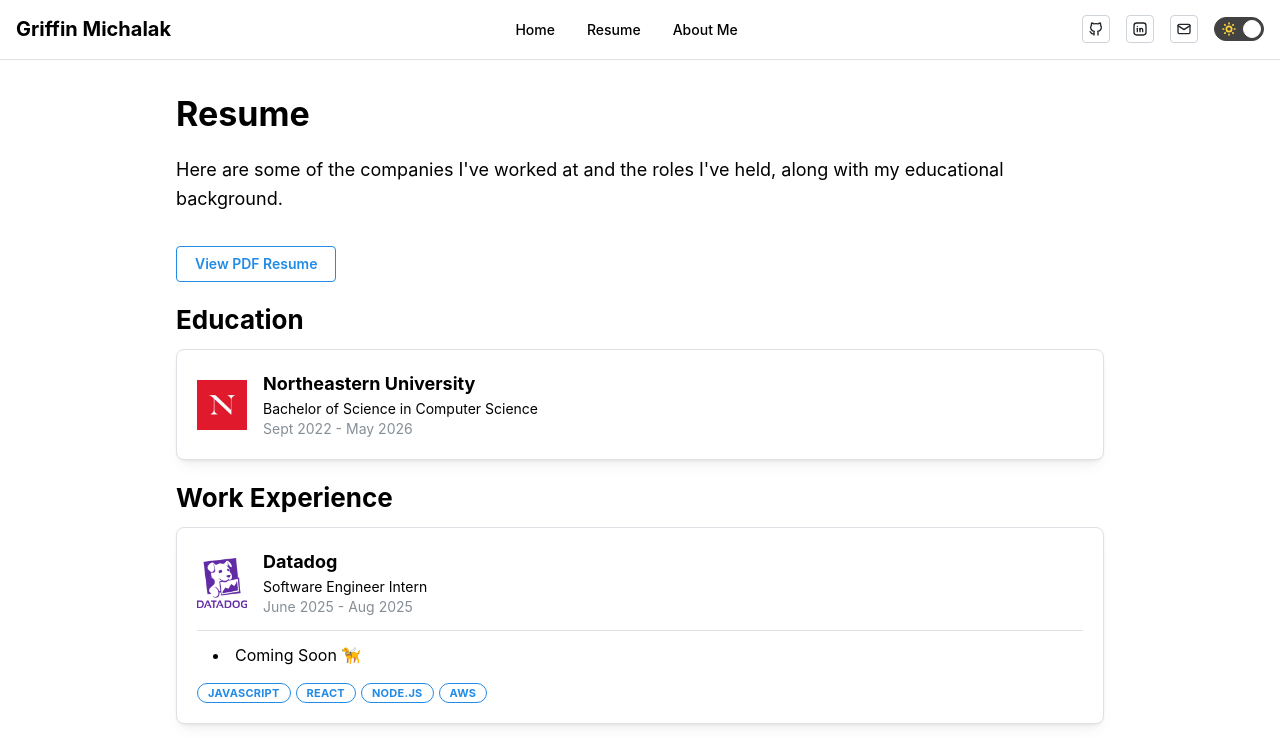
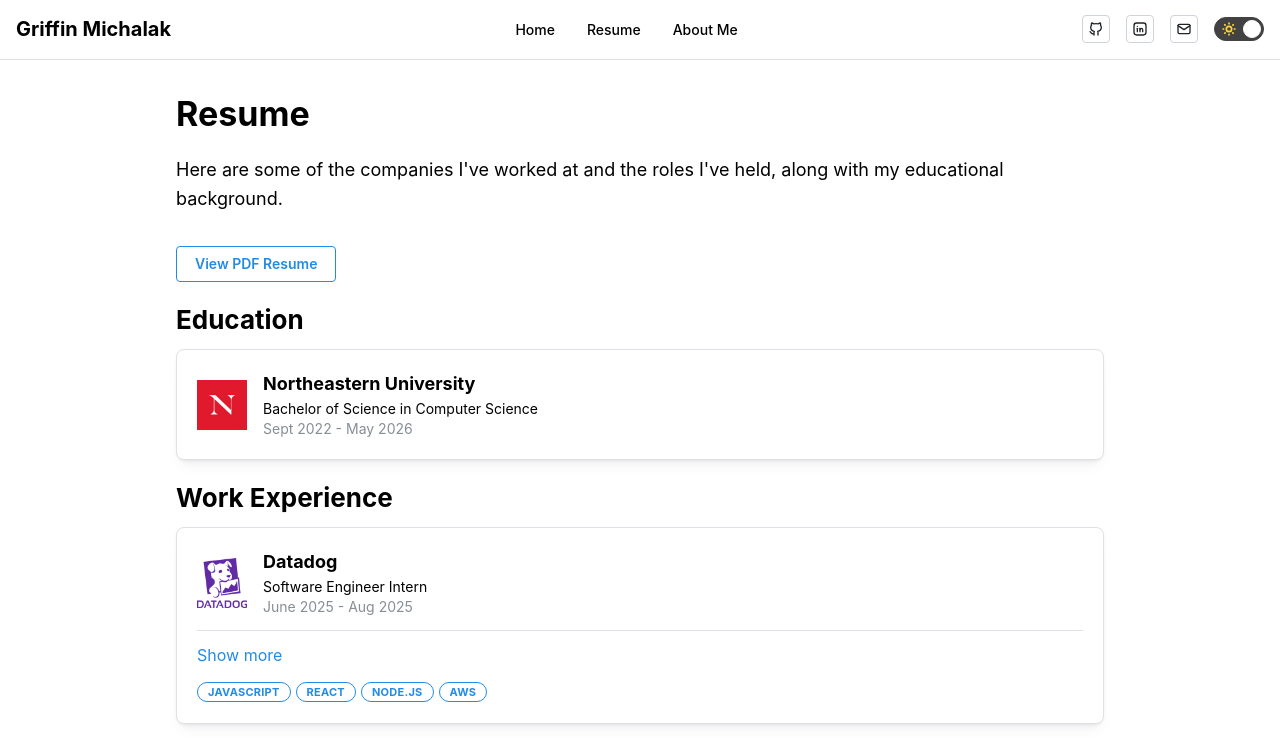
Before and after one commit to GriffinMichalak/gm-website, a Next.js app: page /resume in a window 1280 px wide. Shown: the top 738 px of the page. Built offline with nearby package versions, Linux system fonts and the light colour scheme.

Commit message:
feat: spoiler for resume

```diff
--- a/components/ResumePage/ResumePage.tsx
+++ b/components/ResumePage/ResumePage.tsx
@@ -8,6 +8,7 @@ import {
   Group,
   Image,
   List,
+  Spoiler,
   Stack,
   Text,
   Title,
@@ -174,21 +175,15 @@ export default function ResumePage() {
               </div>
             </Group>
             <Divider my="sm" />
-            <List style={{ paddingRight: isMobile ? '20px' : '50px' }} withPadding={!isMobile}>
-              {company.bullets.map((bullet, bulletIndex) => (
-                <List.Item key={bulletIndex}>{bullet}</List.Item>
-              ))}
-            </List>
+            <Spoiler maxHeight={0} showLabel="Show more" hideLabel="Show less">
+              <List style={{ paddingRight: isMobile ? '20px' : '50px' }} withPadding={!isMobile}>
+                {company.bullets.map((bullet, bulletIndex) => (
+                  <List.Item key={bulletIndex}>{bullet}</List.Item>
+                ))}
+              </List>
+            </Spoiler>
             <div style={{ marginTop: '10px' }}>
               {company.skills.map((skill, skillIndex) => (
-                // <Pill
-                //   key={skillIndex}
-                //   variant="default"
-                //   color="blue"
-                //   style={{ marginRight: '5px', marginTop: '5px' }}
-                // >
-                //   {skill}
-                // </Pill>
                 <Badge
                   style={{ marginRight: '5px', marginTop: '5px' }}
                   variant="outline"
```
